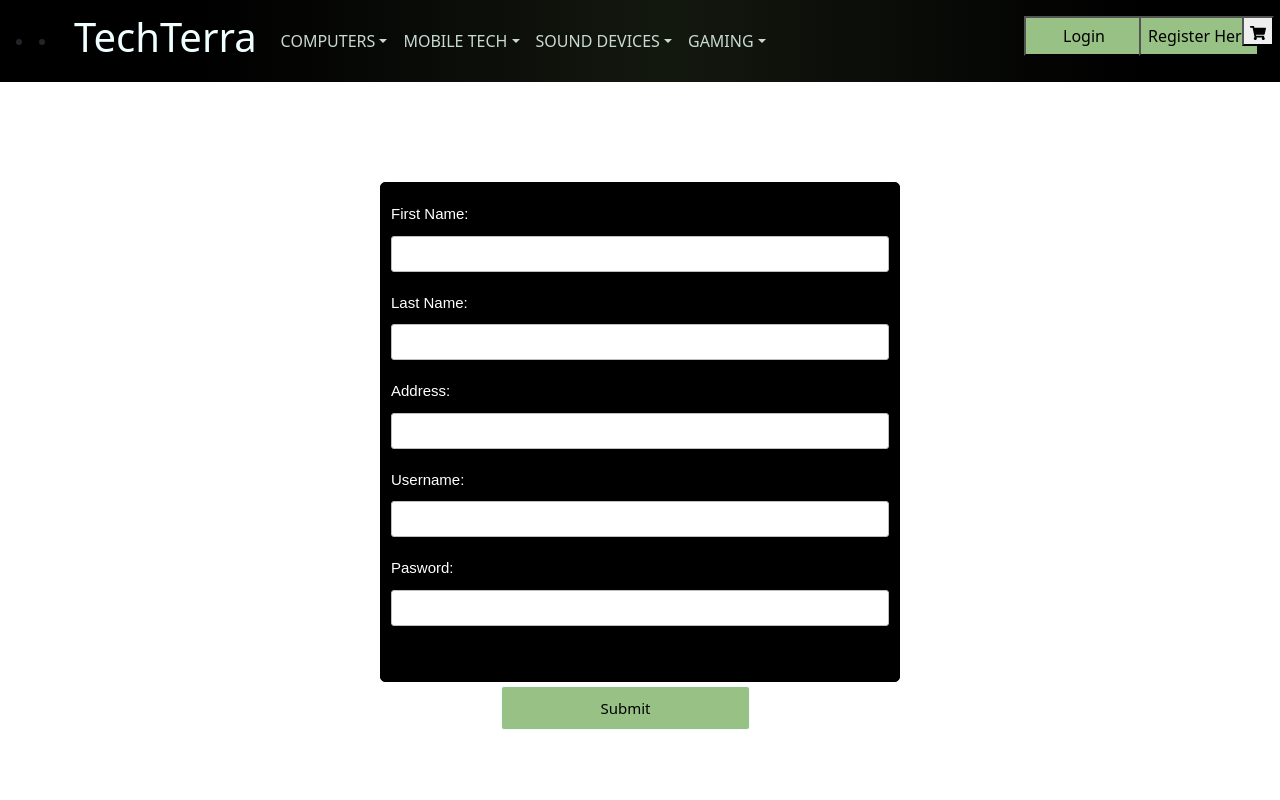
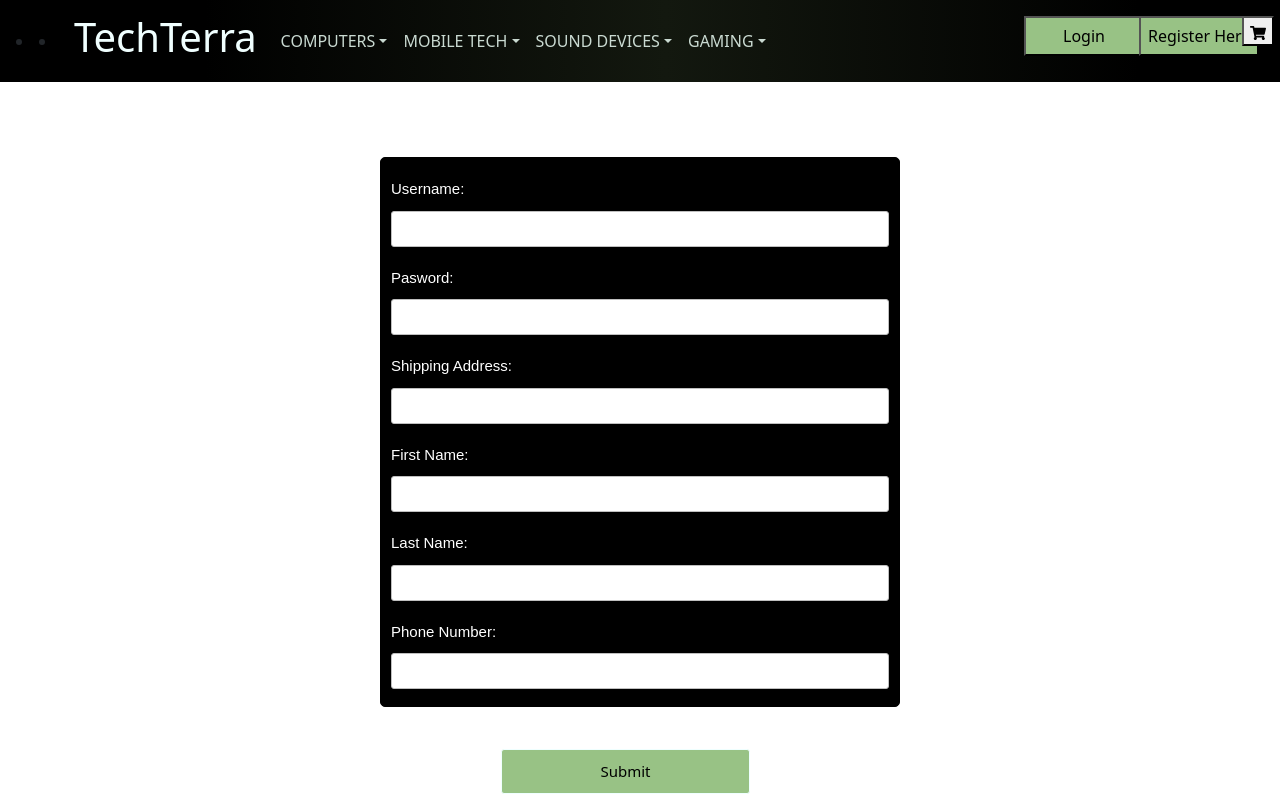
Before and after one commit to jadendap/se_project_2022, a React (Create React App) app: page /Register in a window 1280 px wide. Built offline with nearby package versions, Linux system fonts and the light colour scheme.

Commit message:
updated register.jsx
added ability to post after user submits forum

```diff
--- a/package.json
+++ b/package.json
@@ -26,6 +26,7 @@
     "react": "^17.0.2",
     "react-dom": "^17.0.2",
     "react-icons": "^4.3.1",
+    "react-phone-number-input": "^3.1.49",
     "react-router-dom": "^6.2.2",
     "react-scripts": "^5.0.0",
     "semantic-ui-react": "^2.1.2",
--- a/src/Pages/Register.jsx
+++ b/src/Pages/Register.jsx
@@ -1,6 +1,7 @@
 import React, { useState } from 'react';
 import ReactDOM from 'react-dom';
 import { useNavigate } from 'react-router-dom';
+
 const appStyle = {
     height: '700px',
     display: 'flex',
@@ -13,7 +14,7 @@ const formStyle = {
     borderRadius: '5px',
     background: 'black',
     width: '520px',
-    height: '500px',
+    height: '550px',
     display: 'block',
 
 };
@@ -61,21 +62,27 @@ const Field = React.forwardRef(({label, type}, ref) => {
 const Form = ({onSubmit}) => {
   const [inputValue, setInputValue] = useState("");
 
-    const usernameRef = React.useRef(null);
-    const passwordRef = React.useRef(null);
-    const firstnameRef = React.useRef(null);
-    const lastnameRef = React.useRef(null);
+  const usernameRef = React.useRef();
+  const passwordRef = React.useRef();
+  const addressRef = React.useRef();
+  const firstRef = React.useRef();
+  const lastRef = React.useRef();
+  const telRef = React.useRef();
     //usernameRef = " ";
     //passwordRef = " ";
     const handleSubmit = e => {
 
         e.preventDefault();
         const data = {
-            username: usernameRef.current.value,
-            password: passwordRef.current.value,
-            firstname: firstnameRef.current.value,
-            lastname: lastnameRef.current.value
+          username: usernameRef.current.value,
+          password: passwordRef.current.value,
+          address: addressRef.current.value,
+          firstName: firstRef.current.value,
+          lastName: lastRef.current.value,
+          telephone: telRef.current.value,
         };
+
+
         //do not remove
        onSubmit(data);
     };
@@ -84,12 +91,12 @@ const Form = ({onSubmit}) => {
 
       <form style={formStyle} onSubmit={handleSubmit} >
 
-        <Field  ref={firstnameRef} className = "firstname" label="First Name:" type="text"
-        />
-        <Field  ref={lastnameRef} label="Last Name:" type="text" />
-        <Field  label="Address:" type="text" />
         <Field ref={usernameRef} label="Username:" type="text" />
-        <Field ref={passwordRef} label="Pasword:" type="password" />
+      <Field ref={passwordRef} label="Pasword:" type="password" />
+      <Field ref={addressRef} label="Shipping Address:" type="text" />
+      <Field ref={firstRef} label="First Name:" type="text" />
+      <Field ref={lastRef} label="Last Name:" type="text" />
+      <Field ref={telRef} label="Phone Number:" type="text" />
         <div>
           <button style={submitStyle} type="submit">Submit</button>
         </div>
@@ -113,22 +120,22 @@ const Register = () => {
         const json = data;
 
 
+
         let username_array = [];
 
         for(let i = 0; i < customer_data.length; i++)
         {
           username_array.push(customer_data[i].username)
-          console.log(customer_data[i].username);
 
         }
         for(let i = 0; i < username_array.length; i++){
 
 
-          if(username_array[i] != json.username && json.firstname.length <= 0)
+          if(username_array[i] != json.username && json.firstName.length <= 0)
           {
             alert("please enter a first name");
           }
-          else if(username_array[i] != json.username && json.lastname.length <= 0)
+          else if(username_array[i] != json.username && json.lastName.length <= 0)
           {
             alert("please enter a last name");
           }
@@ -146,11 +153,20 @@ const Register = () => {
           }
           else if(username_array[i] != json.username && json.password.length > 10)
           {
+
+
             redirect();
           }
 
 
         }
+        fetch("http://localhost:9000/register", {
+            method: "POST",
+            headers: { "Content-Type": "application/json" },
+            body: JSON.stringify(data),
+            }).then(() => {
+            console.log("new blog added");
+            });
     };
     return (
       <div style={appStyle}>
```
Also changed, not shown: 1 other file (tests, documents, lock files or other folders).
